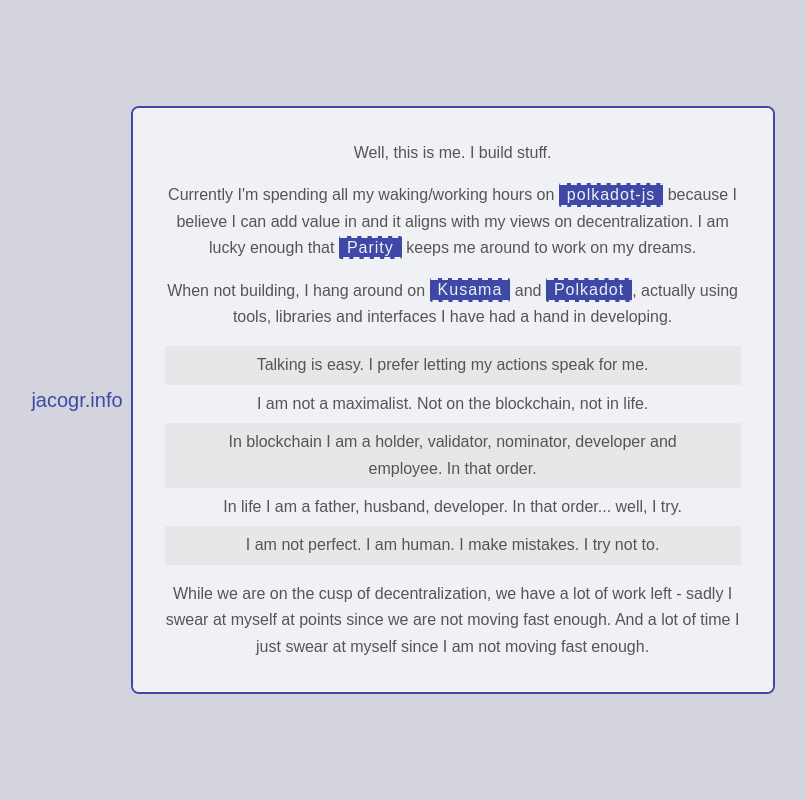
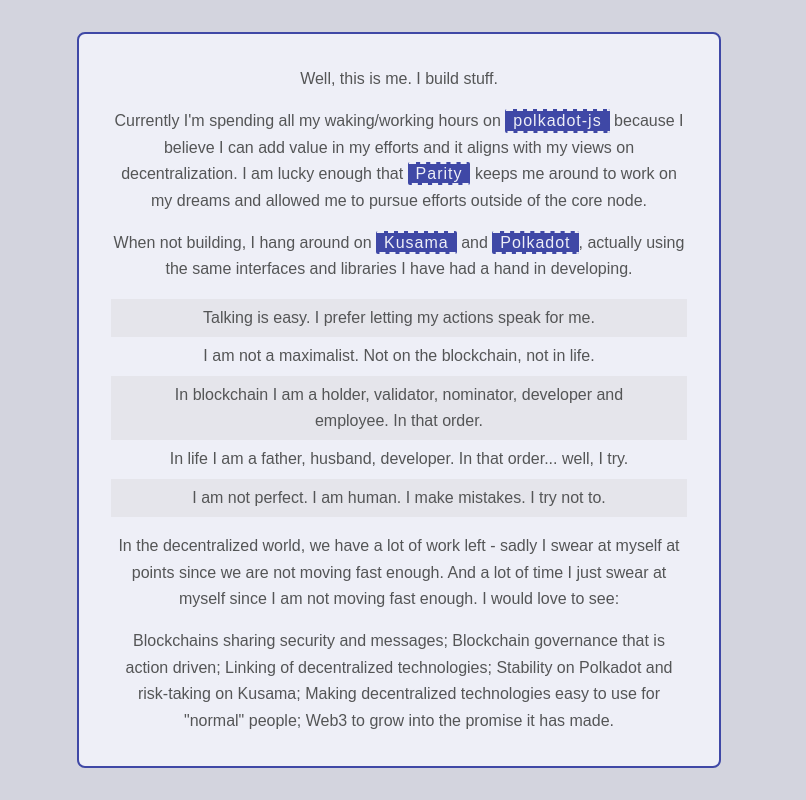
Before and after one commit to jacogr/jacogr.info, a plain HTML site: page ipfs.html in a window 1280 px wide. Shown: the whole page, without its empty margins (241-1047 px from the left). Drawn offline with Linux system fonts and the light colour scheme.

Commit message:
Adjust work left

```diff
--- a/ipfs.html
+++ b/ipfs.html
@@ -5,7 +5,7 @@
     <meta name="viewport" content="initial-scale=0.5, maximum-scale=1">
     <title>jacogr.info</title>
     <style>
-      html, body { margin: 0; overflow: hidden; padding: 0 }
+      html, body { margin: 0; overflow-x: hidden; overflow-y: auto; padding: 0 }
       a { background: #44f; color: white !important; border-bottom: 0.125rem dashed white; border-top: 0.125rem dashed white; border-radius: 0.125rem; letter-spacing: 1px; padding: 0.075rem 0.5rem; margin: -0.2rem 0; text-decoration: none; }
       body { background: #f5f4f3; color: #545556; font-family: sans-serif; height: 100vh; line-height: 1.65rem; text-align: center }
       h1, h2, h3 { font-weight: 200; text-transform: lowercase }
@@ -15,19 +15,18 @@
       ul { list-style-type: none; margin: 0; padding: 0 }
       li { padding: 0.375rem 2rem }
       li:nth-child(odd) { background: rgba(200, 200, 200, 0.25) }
-      section { background: white; margin: 0; padding: 2rem 2rem }
+      section { background: transparent; margin: 0; padding: 2rem 2rem }
       section+section { margin-top: -1rem; padding-top: 0 }
-      #container { display: flex; align-items: center; justify-content: center; height: 100% }
-      #sections { background: white; border: 0.125rem solid #e4e6e8; border-radius: 0.5rem; max-width: 40rem; overflow: hidden; width: 100%; z-index: 2 }
+      #container { display: flex; align-items: center; flex-direction: column; justify-content: center; height: 100% }
+      #sections { background: white; border: 0.125rem solid #e4e6e8; border-radius: 0.5rem; max-width: 58rem; min-width: 35rem; width: 50vw; z-index: 2 }
     </style>
   </head>
   <body>
     <div id="container">
-      <h1>jacogr.info</h1>
       <div id="sections">
         <section>Well, this is me. I build stuff.</section>
-        <section>Currently I'm spending all my waking/working hours on <a href="https://github.com/polkadot-js" target="_blank">polkadot-js</a> because I believe I can add value in and it aligns with my views on decentralization. I am lucky enough that <a href="https://www.parity.io/" target="_blank">Parity</a> keeps me around to work on my dreams.</section>
-        <section>When not building, I hang around on <a href="https://kusama.dotapps.io" target="_blank">Kusama</a> and <a href="https://polkadot.dotapps.io" target="_blank">Polkadot</a>, actually using tools, libraries and interfaces I have had a hand in developing.</section>
+        <section>Currently I'm spending all my waking/working hours on <a href="https://github.com/polkadot-js" target="_blank">polkadot-js</a> because I believe I can add value in my efforts and it aligns with my views on decentralization. I am lucky enough that <a href="https://www.parity.io/" target="_blank">Parity</a> keeps me around to work on my dreams and allowed me to pursue efforts outside of the core node.</section>
+        <section>When not building, I hang around on <a href="https://kusama.dotapps.io" target="_blank">Kusama</a> and <a href="https://polkadot.dotapps.io" target="_blank">Polkadot</a>, actually using the same interfaces and libraries I have had a hand in developing.</section>
         <section><ul>
           <li>Talking is easy. I prefer letting my actions speak for me.</li>
           <li>I am not a maximalist. Not on the blockchain, not in life.</li>
@@ -35,7 +34,8 @@
           <li>In life I am a father, husband, developer. In that order... well, I try.</li>
           <li>I am not perfect. I am human. I make mistakes. I try not to.</li>
         </ul></section>
-        <section>While we are on the cusp of decentralization, we have a lot of work left - sadly I swear at myself at points since we are not moving fast enough. And a lot of time I just swear at myself since I am not moving fast enough.</section>
+        <section>In the decentralized world, we have a lot of work left - sadly I swear at myself at points since we are not moving fast enough. And a lot of time I just swear at myself since I am not moving fast enough. I would love to see:</section>
+        <section>Blockchains sharing security and messages; Blockchain governance that is action driven; Linking of decentralized technologies; Stability on Polkadot and risk-taking on Kusama; Making decentralized technologies easy to use for "normal" people; Web3 to grow into the promise it has made.</section>
       </div>
     </div>
     <script>
@@ -49,7 +49,7 @@
         setInterval(() => {
           hue = (hue + 1) % 360;
           document.body.style.background = `hsl(${hue}, 15%, 85%)`;
-          style.innerHTML = `a { background: hsl(${hue}, 45%, 45%); color: hsl(${hue}, 15%, 95%) !important; border-color: hsl(${hue}, 15%, 95%) } h1, h2, h3 { color: hsl(${hue}, 45%, 45%) } #sections { border-color: hsl(${hue}, 45%, 45%) } section { background: hsl(${hue}, 15%, 95%) }`;
+          style.innerHTML = `a { background: hsl(${hue}, 45%, 45%); color: hsl(${hue}, 35%, 95%) !important; border-color: hsl(${hue}, 35%, 95%) } h1, h2, h3 { color: hsl(${hue}, 45%, 45%) } #sections { border-color: hsl(${hue}, 45%, 45%); background: hsl(${hue}, 35%, 95%) }`;
         }, 75);
       }
 
```
